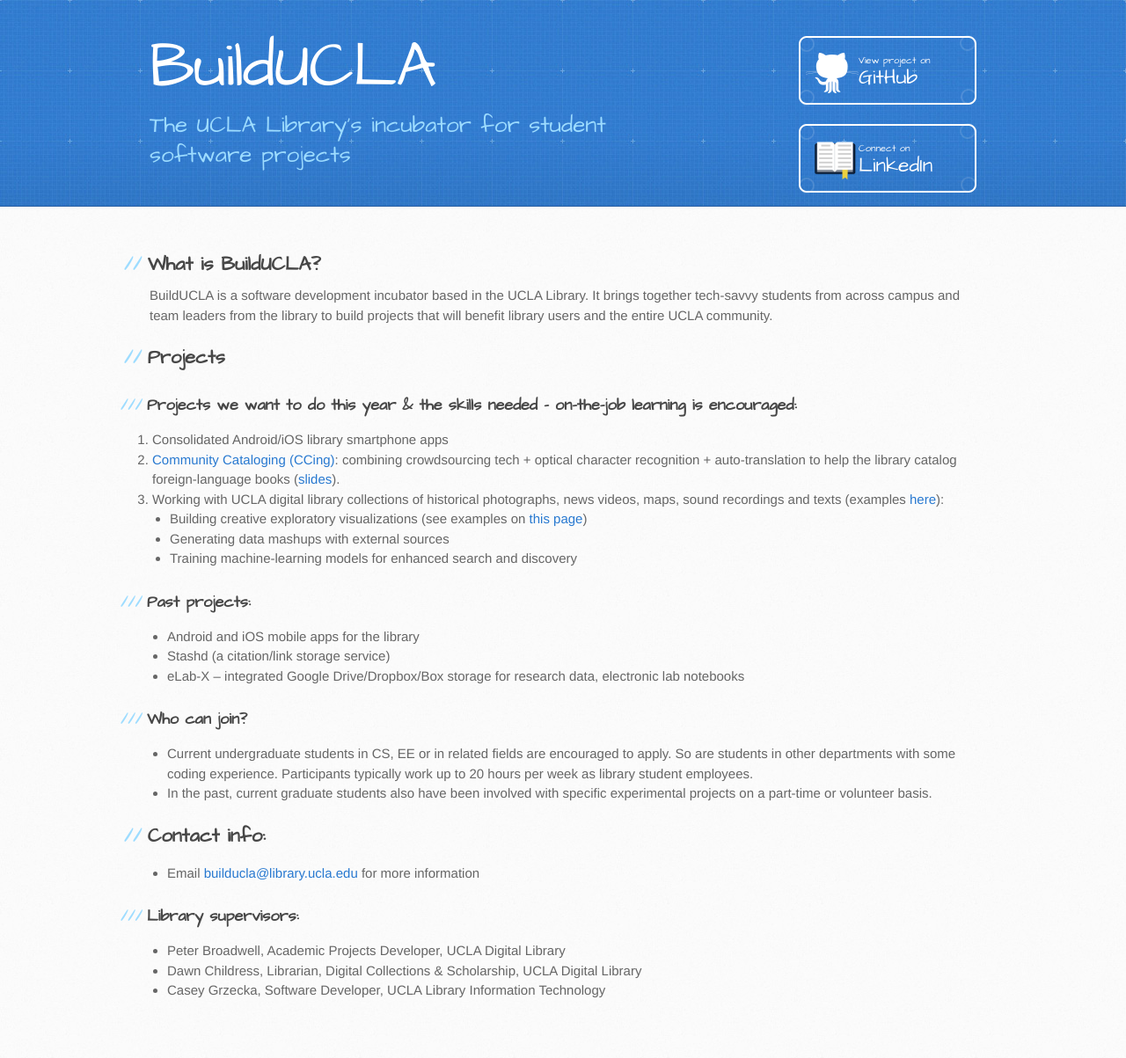
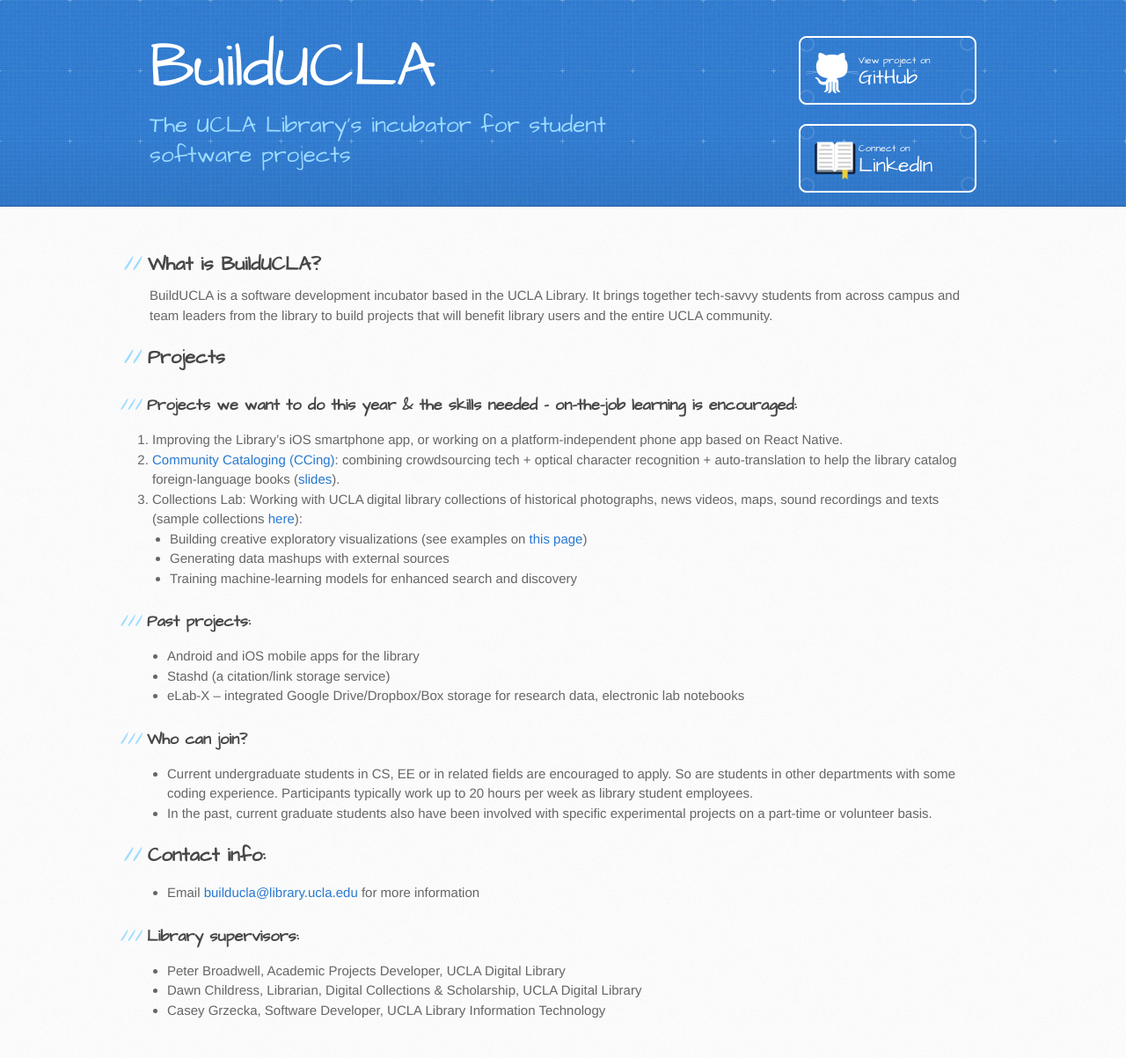
Before and after one commit to UCLALibrary/BuildUCLA, a Jekyll site: the page built from docs/index.md, in a window 1280 px wide. Shown: the whole page at 88% size. Built offline with Jekyll 4.4.1, drawn with Linux system fonts in a browser that asks for light colours; before the commit the page ends 1180 px from its top, so only the background shows below that.

Commit message:
Update index.md

```diff
--- a/docs/index.md
+++ b/docs/index.md
@@ -11,9 +11,9 @@ BuildUCLA is a software development incubator based in the UCLA Library. It brin
 ## Projects
 ### Projects we want to do this year & the skills needed -- on-the-job learning is encouraged:
 
-1. Consolidated Android/iOS library smartphone apps
+1. Improving the Library's iOS smartphone app, or working on a platform-independent phone app based on React Native.
 1. <a href="http://ec2-54-173-153-28.compute-1.amazonaws.com:8000/#/">Community Cataloging (CCing)</a>: combining crowdsourcing tech + optical character recognition + auto-translation to help the library catalog foreign-language books (<a href="https://docs.google.com/presentation/d/1pGWDBy5ff5xHdb0Ys462BXRf0IjP2zNrlt4sBfYiAvw/edit?usp=sharing">slides</a>).
-1. Working with UCLA digital library collections of historical photographs, news videos, maps, sound recordings and texts (examples <a href="https://collectionslab.github.io/collections/">here</a>):
+1. Collections Lab: Working with UCLA digital library collections of historical photographs, news videos, maps, sound recordings and texts (sample collections <a href="https://collectionslab.github.io/collections/">here</a>):
     * Building creative exploratory visualizations (see examples on <a href="https://collectionslab.github.io/experiments/">this page</a>)
     * Generating data mashups with external sources
     * Training machine-learning models for enhanced search and discovery
```
